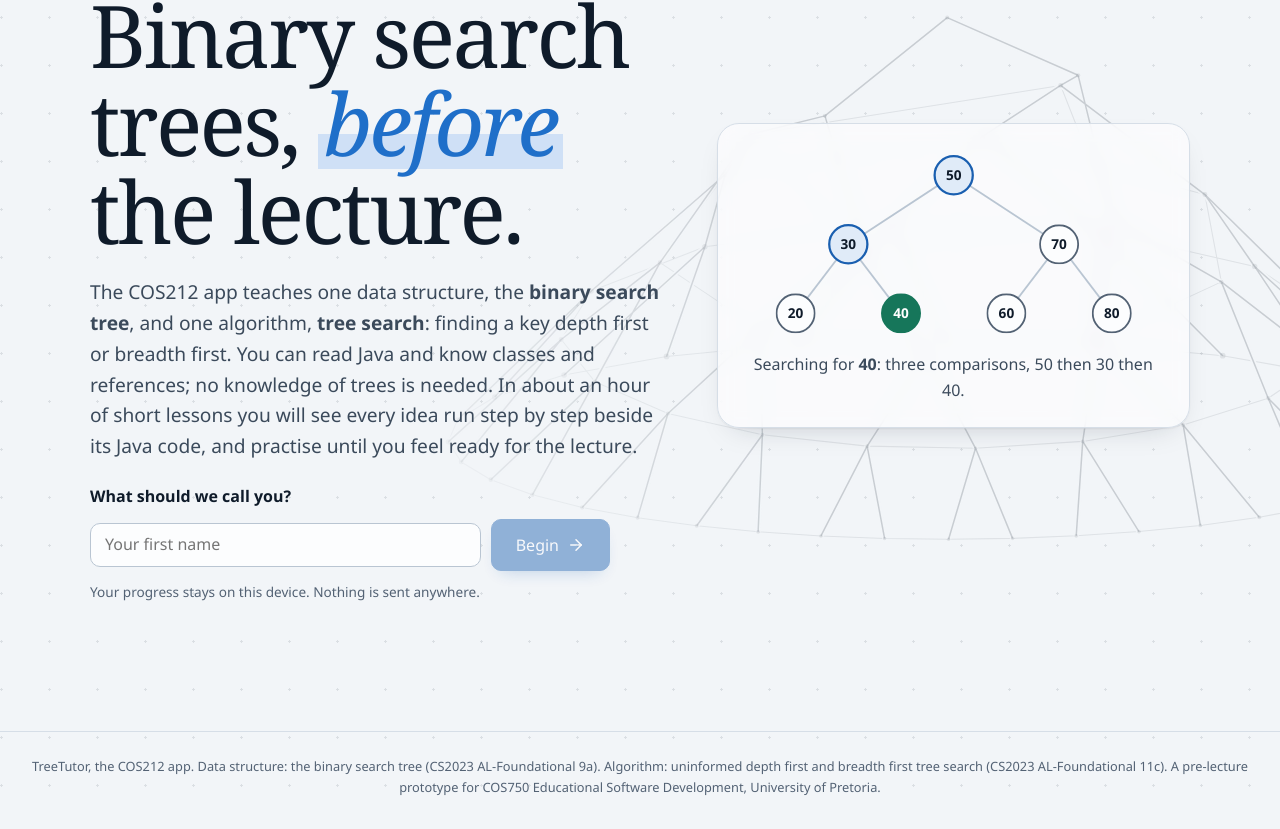
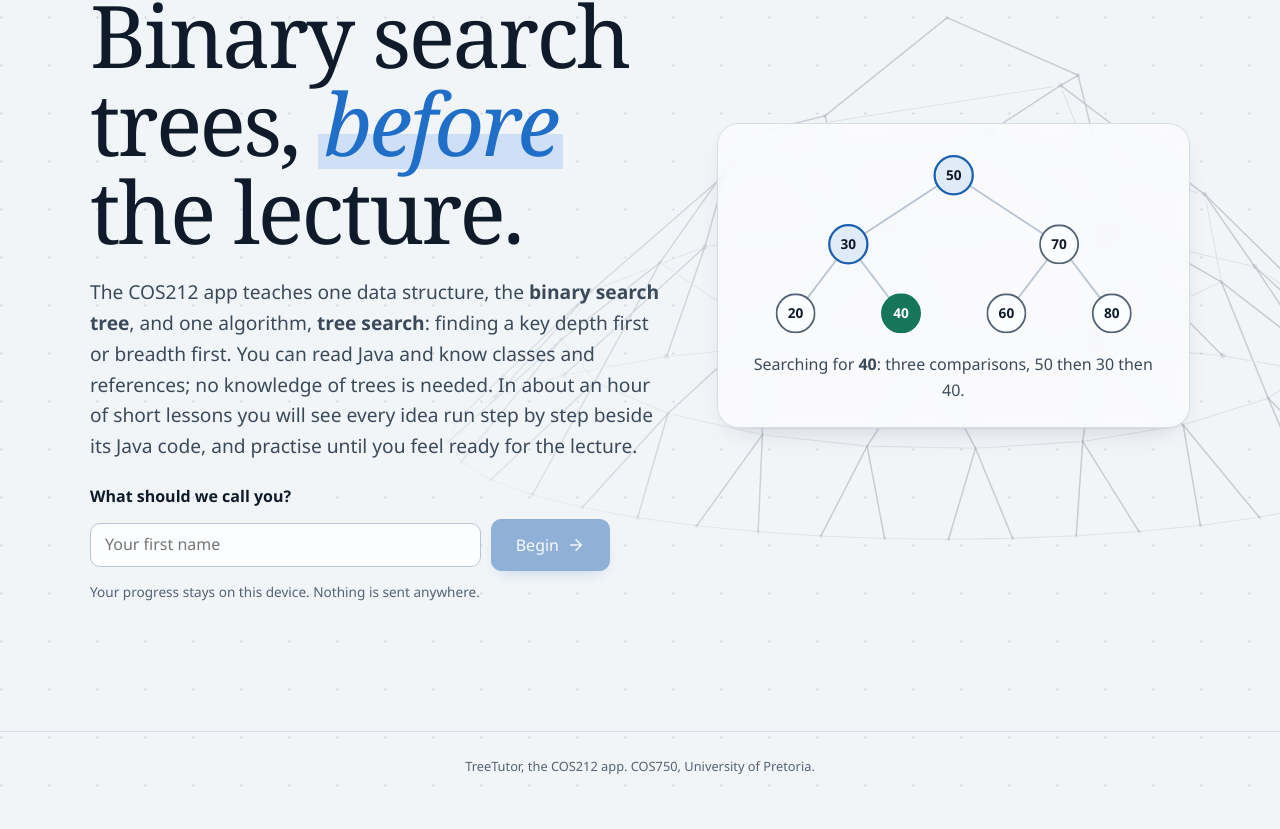
Before and after one commit to TebogoYungMercykay/cos750_final_exam, a React (Vite) app in the folder app/: page / in a window 1280 px wide. Shown: the part 176-1005 px from the top of the page. Built offline with nearby package versions, Linux system fonts and the light colour scheme.

Commit message:
fix: shorten the footer to the app name and module
- Show only the app name, the module and the university
- Keep the demo seed note

```diff
--- a/app/src/App.tsx
+++ b/app/src/App.tsx
@@ -76,9 +76,7 @@ export default function App() {
       <Toast />
       <Tour />
       <footer className="footer">
-        TreeTutor, the COS212 app. Data structure: the binary search tree (CS2023 AL-Foundational 9a). Algorithm:
-        uninformed depth first and breadth first tree search (CS2023 AL-Foundational 11c). A pre-lecture prototype for
-        COS750 Educational Software Development, University of Pretoria.
+        TreeTutor, the COS212 app. COS750, University of Pretoria.
         {DEMO_SEED !== null && <span className="demo-seed"> Demo seed {DEMO_SEED}: generated questions repeat.</span>}
       </footer>
     </>
```
